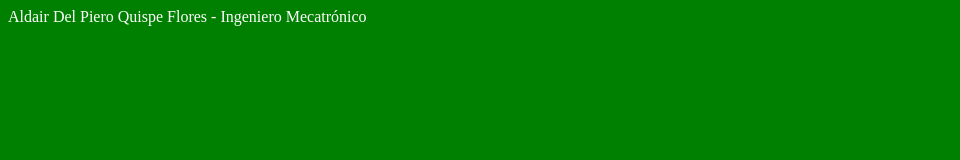
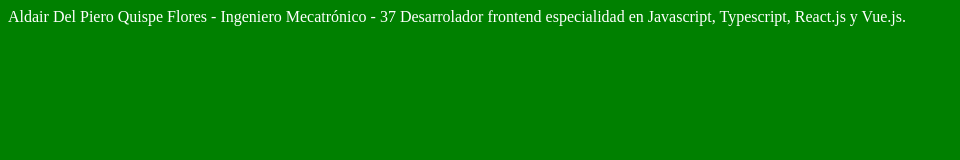
Before and after one commit to Aldair120920/Clase-28-29-2023, a plain HTML site: page index.html in a window 1280 px wide. Shown: the whole page, without its empty margins (0-960 px from the left). Drawn offline with Linux system fonts and the light colour scheme.

Commit message:
Añadiendo descripción

```diff
--- a/index.html
+++ b/index.html
@@ -13,6 +13,7 @@
     }
 </style>
 <body>
-    Aldair Del Piero Quispe Flores - Ingeniero Mecatrónico
+    Aldair Del Piero Quispe Flores - Ingeniero Mecatrónico - 37
+    Desarrolador frontend especialidad en Javascript, Typescript, React.js y Vue.js.
 </body>
 </html>
```
